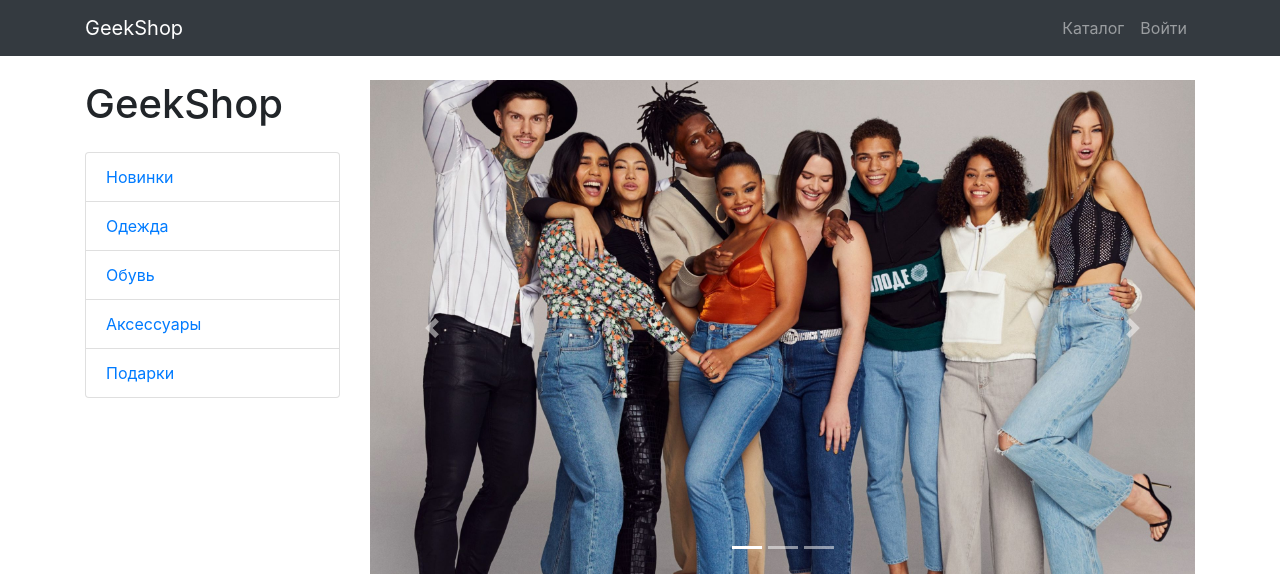
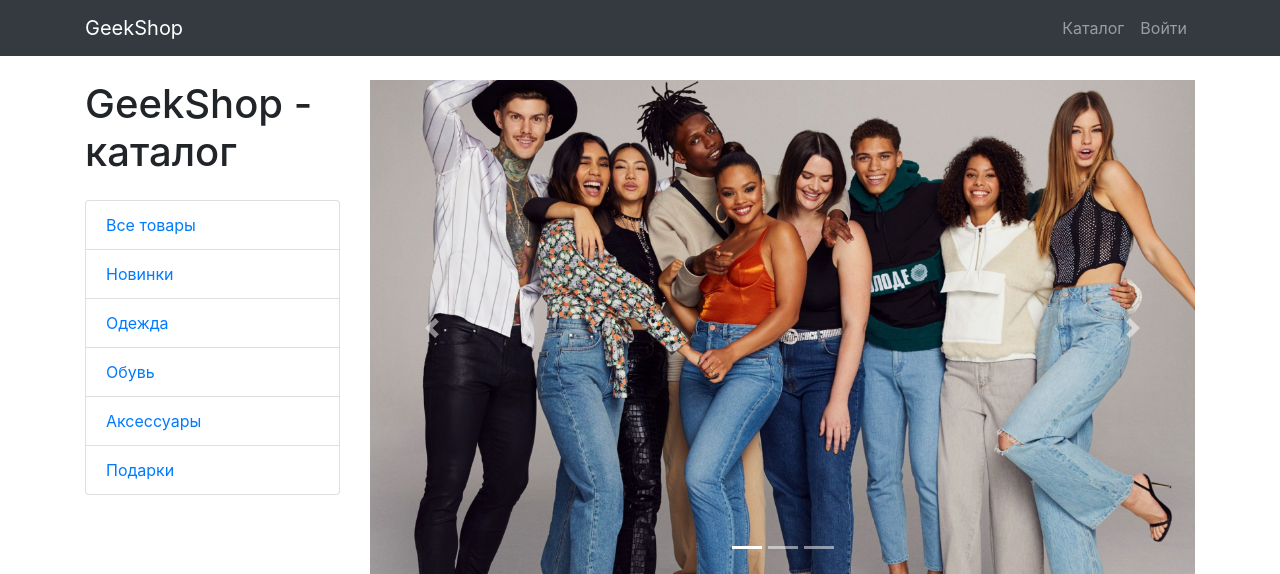
Before and after one commit to Martinovdima/geekshop, a Django app: page /products/ in a window 1280 px wide. Shown: the top 574 px of the page. Run offline with Django 3.2, Linux system fonts and the light colour scheme; data comes from the database, SQL or seed files in the repository; some libraries are stand-ins or nearby versions.

Commit message:
added filter for category_id

```diff
--- a/admins/templates/admins/base.html
+++ b/admins/templates/admins/base.html
@@ -17,7 +17,7 @@
 </head>
 <body class="sb-nav-fixed">
 <nav class="sb-topnav navbar navbar-expand navbar-dark bg-dark">
-    <a class="navbar-brand" href="{% url 'index' %}">GeekShop</a>
+    <a class="navbar-brand" href="{% url 'products:index' %}">GeekShop</a>
     <button class="btn btn-link btn-sm order-1 order-lg-0" id="sidebarToggle" href="#"><i class="fas fa-bars"></i>
     </button>
     <!-- Navbar Search-->
--- a/products/templates/products/products.html
+++ b/products/templates/products/products.html
@@ -13,10 +13,11 @@
 
         <div class="col-lg-3">
 
-            <h1 class="my-4">GeekShop</h1>
+            <h1 class="my-4">{{ title}}</h1>
             <div class="list-group">
-                {% for link_item in links_menu %}
-                <a href="#" class="list-group-item">{{ link_item.name|title }}</a>
+                <a href="{% url 'products:index' %}" class="list-group-item">Все товары</a>
+                {% for category in categories %}
+                <a href="{% url 'products:product' category.id %}" class="list-group-item">{{ category.name|title }}</a>
                 {% endfor %}
             </div>
 
--- a/products/urls.py
+++ b/products/urls.py
@@ -6,4 +6,5 @@ app_name = 'products'
 
 urlpatterns = [
     path('', products, name='index'),
+    path('<int:category_id>/', products, name='product'),
 ]
--- a/products/views.py
+++ b/products/views.py
@@ -13,14 +13,12 @@ def index(request):
     return render(request, 'products/index.html', content)
 
 
-def products(request):
-    links_menu = ProductCategory.objects.all()
-    products = Product.objects.all()
-
+def products(request, category_id=None):
     content = {
-        'links_menu': links_menu,
-        'title': 'geekShop - каталог',
-        'products': products,
+        'categories': ProductCategory.objects.all(),
+        'title': 'GeekShop - каталог',
     }
-
+    content.update({
+        'products': Product.objects.filter(category_id=category_id) if category_id else Product.objects.all()
+    })
     return render(request, 'products/products.html', content)
```
